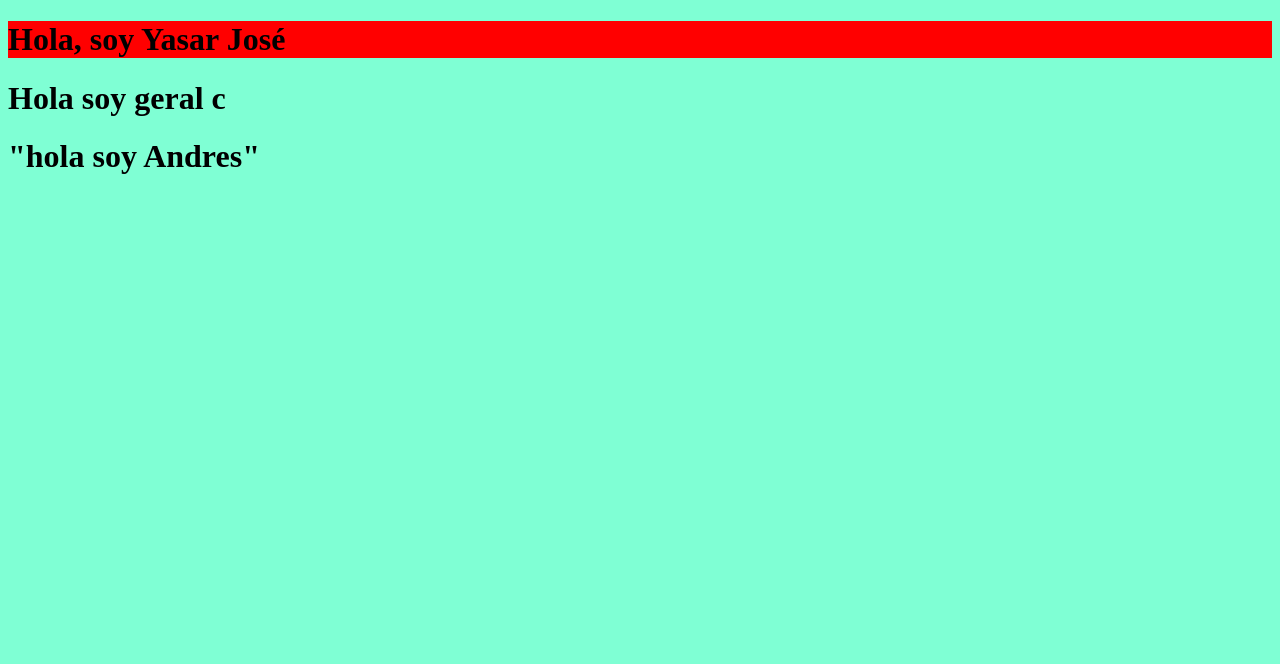
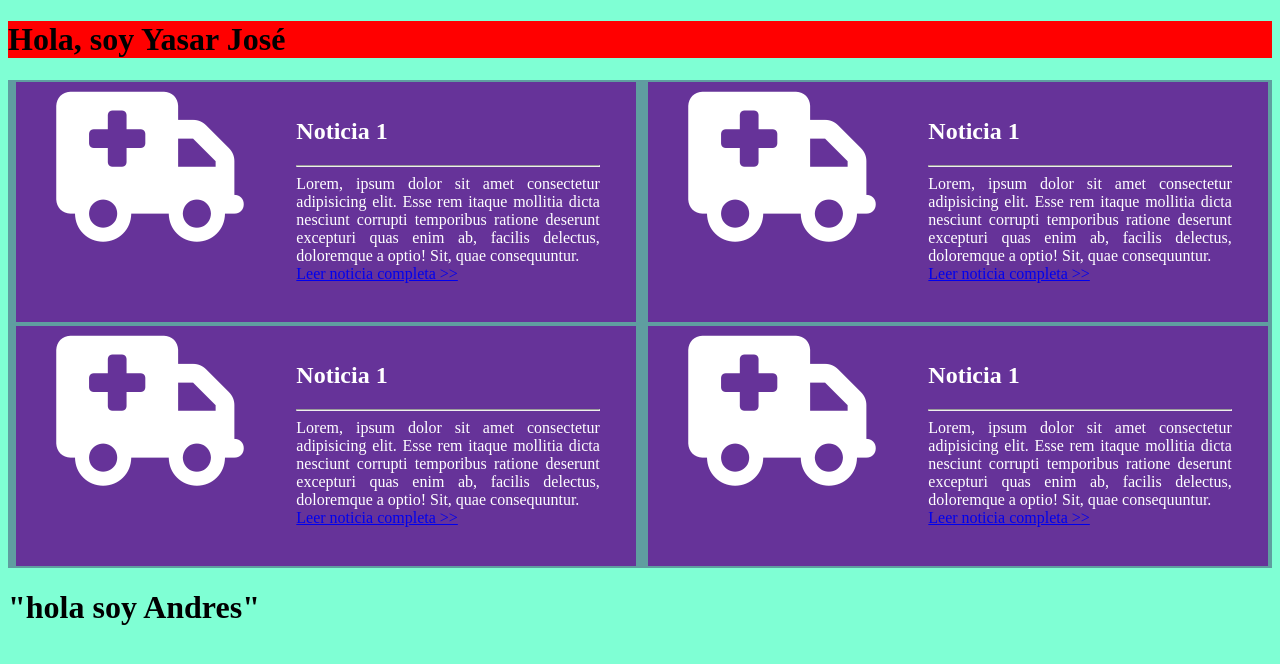
Before and after one commit to equipo73mintic/retoIcicloIII, a website: page src/index.html in a window 1280 px wide. Drawn offline with Linux system fonts and the light colour scheme.

Commit message:
cuadra grilla

```diff
--- a/src/index.html
+++ b/src/index.html
@@ -6,6 +6,7 @@
     <meta name="viewport" content="width=device-width, initial-scale=1.0">
     <link rel="stylesheet" href="style.css">
     <title>Mi primera pagina web</title>
+    <script src="https://kit.fontawesome.com/a076d05399.js"></script>
 
 </head>
 
@@ -36,7 +37,59 @@
 
         <!-- Inicio seccion news -->
         <div id="news">
-            <h1>Hola soy geral c</h1>
+            <div class="row">
+                <div class="news-data">
+                    <div class="news-image">
+                        <i class="fas fa-ambulance news-logo" style="font-size:150px"></i>
+                    </div>
+                    <div class="news-text">
+                        <h2 class="news-title">Noticia 1</h2>
+                        <hr>
+                        <p class="news-info" style="margin:0; padding:0;">Lorem, ipsum dolor sit amet consectetur adipisicing elit. Esse rem itaque mollitia dicta nesciunt corrupti temporibus ratione deserunt excepturi quas enim ab, facilis delectus, doloremque a optio! Sit, quae consequuntur.
+                        </p>
+                        <span class="news-url"><a href="#">Leer noticia completa >></a></span>
+                    </div>
+                </div>
+                <div class="news-data">
+                    <div class="news-image">
+                        <i class="fas fa-ambulance news-logo" style="font-size:150px"></i>
+                    </div>
+                    <div class="news-text">
+                        <h2 class="news-title">Noticia 1</h2>
+                        <hr>
+                        <p class="news-info" style="margin:0; padding:0;">Lorem, ipsum dolor sit amet consectetur adipisicing elit. Esse rem itaque mollitia dicta nesciunt corrupti temporibus ratione deserunt excepturi quas enim ab, facilis delectus, doloremque a optio! Sit, quae consequuntur.
+                        </p>
+                        <span class="news-url"><a href="#">Leer noticia completa >></a></span>
+                    </div>
+                </div>
+            </div>
+            <div class="row">
+                <div class="news-data">
+                    <div class="news-image">
+                        <i class="fas fa-ambulance news-logo" style="font-size:150px"></i>
+                    </div>
+                    <div class="news-text">
+                        <h2 class="news-title">Noticia 1</h2>
+                        <hr>
+                        <p class="news-info" style="margin:0; padding:0;">Lorem, ipsum dolor sit amet consectetur adipisicing elit. Esse rem itaque mollitia dicta nesciunt corrupti temporibus ratione deserunt excepturi quas enim ab, facilis delectus, doloremque a optio! Sit, quae consequuntur.
+                        </p>
+                        <span class="news-url"><a href="#">Leer noticia completa >></a></span>
+                    </div>
+                </div>
+                <div class="news-data">
+                    <div class="news-image">
+                        <i class="fas fa-ambulance news-logo" style="font-size:150px"></i>
+                    </div>
+                    <div class="news-text">
+                        <h2 class="news-title">Noticia 1</h2>
+                        <hr>
+                        <p class="news-info" style="margin:0; padding:0;">Lorem, ipsum dolor sit amet consectetur adipisicing elit. Esse rem itaque mollitia dicta nesciunt corrupti temporibus ratione deserunt excepturi quas enim ab, facilis delectus, doloremque a optio! Sit, quae consequuntur.
+                        </p>
+                        <span class="news-url"><a href="#">Leer noticia completa >></a></span>
+                    </div>
+                </div>
+            </div>
+
         </div>
         <!-- Fin seccion news -->
 
--- a/src/style.css
+++ b/src/style.css
@@ -11,6 +11,53 @@ footer {}
 
 #services {}
 
-#news {}
+.row {
+    width: 100%;
+    height: 240px;
+    display: -webkit-inline-box;
+    display: -ms-inline-flexbox;
+    display: inline-flex;
+    margin: 2px;
+    justify-content: space-around;
+}
+
+#news {
+    background-color: cadetblue;
+    width: 100%;
+    display: flex;
+    flex-direction: column;
+}
+
+.news-data {
+    width: 49%;
+    height: 100%;
+    background-color: rebeccapurple;
+    display: -webkit-inline-box;
+    display: -ms-inline-flexbox;
+    display: inline-flex;
+}
+
+.news-image {
+    width: 200px;
+    margin: 10px 0;
+    padding: 0 40px;
+    color: white;
+}
+
+img {
+    width: 200px;
+    width: 100%;
+}
+
+.news-text {
+    color: white;
+    text-align: justify;
+    width: 49%;
+    padding: 1em 0;
+}
+
+.news-text>span.news-url {
+    text-align: right;
+}
 
 #team {}
```
